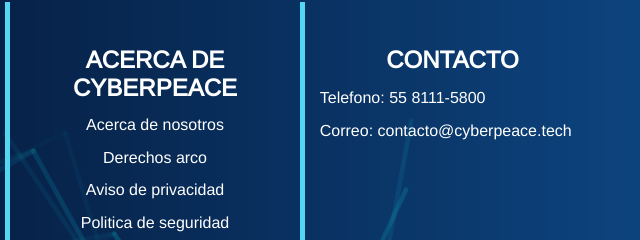
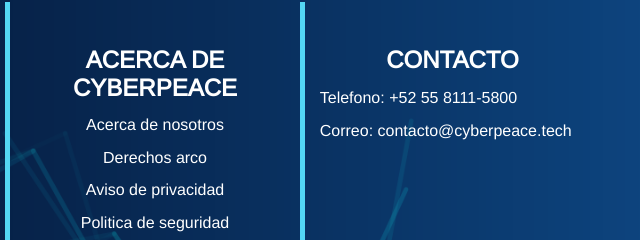
Before and after one commit to Cyberpeace-desarrollo/cpcsirt-express, a website: page src/public/index.html in a window 1280 px wide. Shown: the part 3497-3737 px from the top of the page, 630-1270 px from the left. Drawn offline with nearby package versions, Linux system fonts and the light colour scheme; some packages are replaced by stand-ins of ours; a script that the page names is missing.

Commit message:
+52 agregado al número de teléfono

```diff
--- a/src/public/index.html
+++ b/src/public/index.html
@@ -280,7 +280,7 @@
             <div id="sec5con">
                 <h2 id="sec5tit3">CONTACTO</h2>
                 <p id="sec5p">
-                   Telefono: 55 8111-5800
+                   Telefono: +52 55 8111-5800
                 </p>
                 <p id="sec5p1">
                     Correo: contacto@cyberpeace.tech
```
